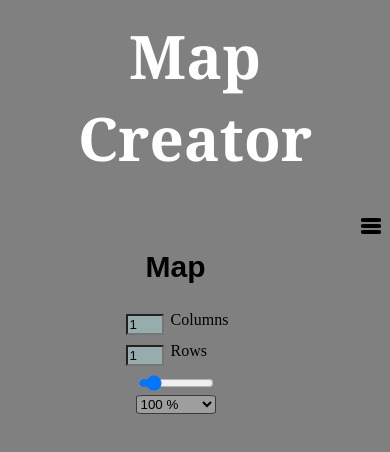
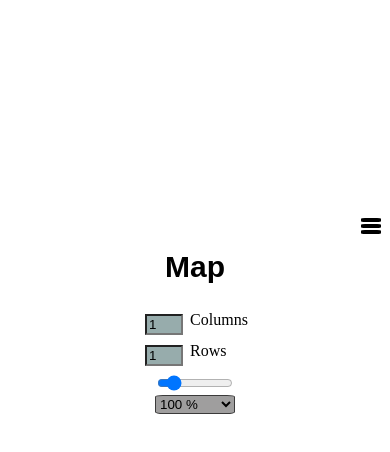
Before and after one commit to GeroNahu/Map-Creator, a React (Create React App) app: page / in a window 390 px wide. Shown: the top 452 px of the page. Built offline with nearby package versions, Linux system fonts and the light colour scheme.

Commit message:
Removes body styles and fix .containes class template columns

```diff
--- a/src/Styles/sectionContainer.css
+++ b/src/Styles/sectionContainer.css
@@ -21,12 +21,9 @@
   max-height: calc(100vh - 115px);
 }
 
-body {
-  background-color: gray;
-}
 @media only screen and (max-width: 800px) {
   .container {
-    grid-template-columns: 0.9fr;
+    grid-template-columns: 1fr;
   }
   .divToolsContainer {
     width: max-content;
```
